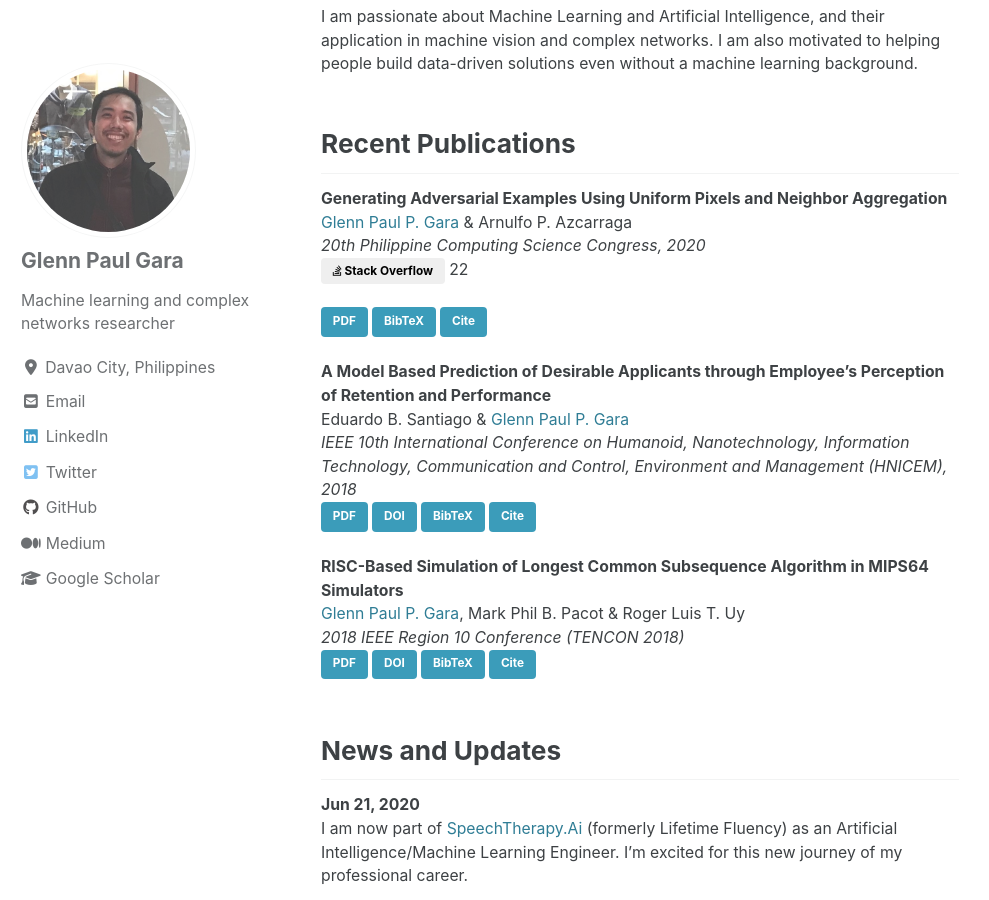
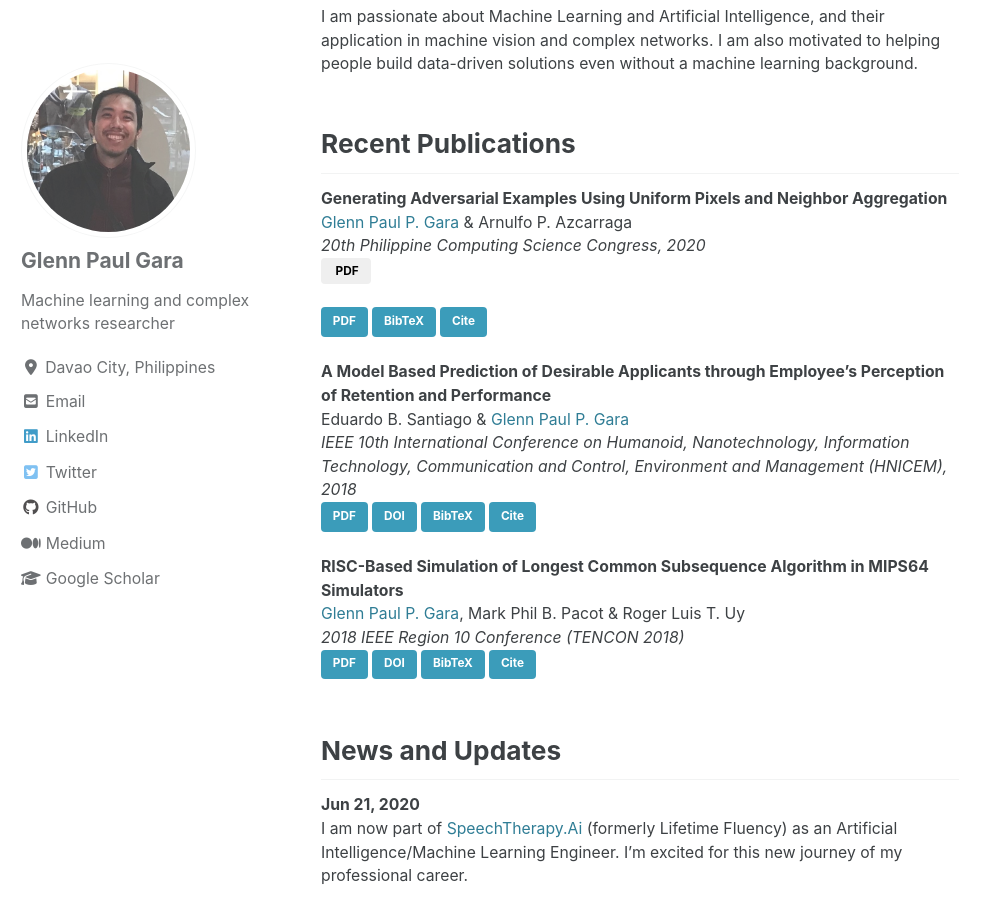
Before and after one commit to glenngara/glenngara.github.io, a Jekyll site: the page built from _pages/home.md, in a window 1280 px wide and 900 px high, scrolled down 451 px. Shown: the whole window, without its empty margins (0-989 px from the left). Built offline with Jekyll 4.4.1, drawn with Linux system fonts in a browser that asks for light colours; cached includes are drawn as plain includes; nearby versions of some CDN libraries.

Commit message:
updateed home

```diff
--- a/_pages/home.md
+++ b/_pages/home.md
@@ -17,10 +17,9 @@ Recent Publications
 [Glenn Paul P. Gara](/) & Arnulfo P. Azcarraga
 *20th Philippine Computing Science Congress, 2020*
 <button type="button" class="btn btn-lg btn-so">
-  <i class="fab fa-stack-overflow pr-1"></i>
-  <span>Stack Overflow</span>
+  <i class="fab fa-file-pdf-o pr-1"></i>
+  <span>PDF</span>
 </button>
-<span class="counter counter-lg">22</span>
 
 <a href="/assets/files/publications/generating-adversarial-examples/gara2020_generatingadversarial.pdf" class="btn btn--info">PDF</a>
 <a href="/publications/generating-adversarial-examples#bibtex" class="btn btn--info">BibTeX</a>
```
